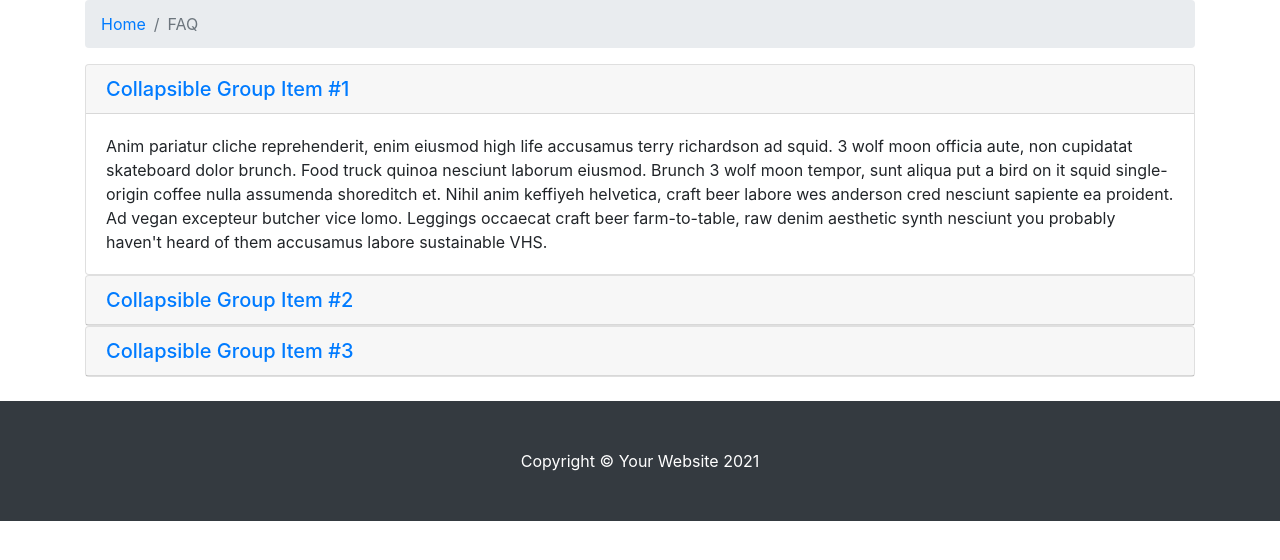
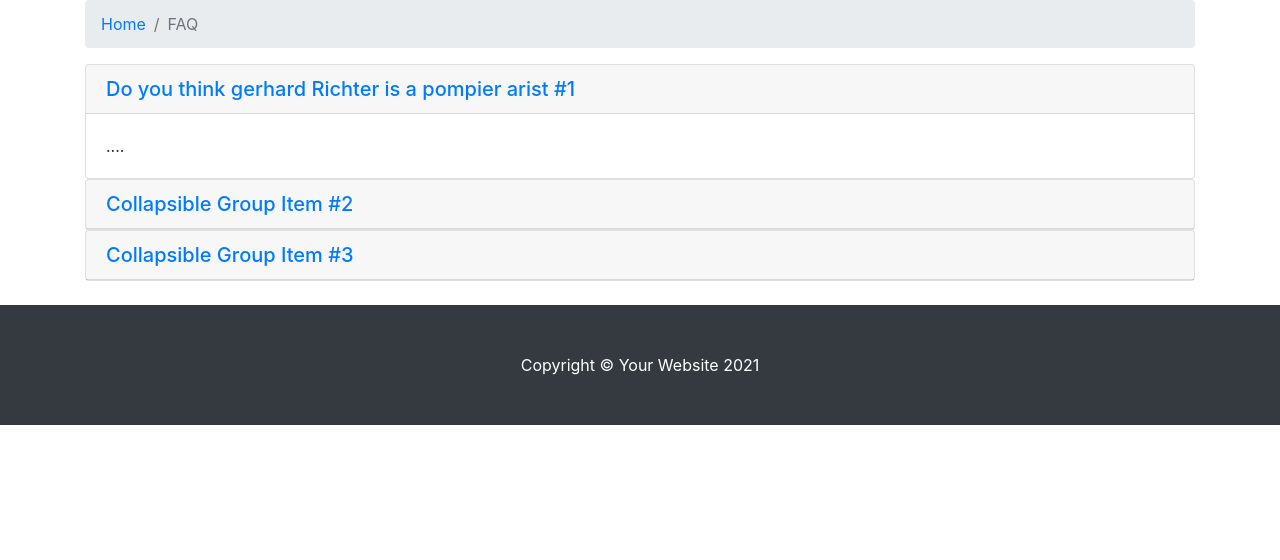
Before and after one commit to bankitomi26/kunstkammer, a website: page faq.html in a window 1280 px wide. Shown: the part 144-704 px from the top of the page. Drawn offline with Linux system fonts and the light colour scheme.

Commit message:
Update faq.html

```diff
--- a/faq.html
+++ b/faq.html
@@ -75,13 +75,13 @@
       <div class="card">
         <div class="card-header" role="tab" id="headingOne">
           <h5 class="mb-0">
-            <a data-toggle="collapse" data-parent="#accordion" href="#collapseOne" aria-expanded="true" aria-controls="collapseOne">Collapsible Group Item #1</a>
+            <a data-toggle="collapse" data-parent="#accordion" href="#collapseOne" aria-expanded="true" aria-controls="collapseOne">Do you think gerhard Richter is a pompier arist #1</a>
           </h5>
         </div>
 
         <div id="collapseOne" class="collapse show" role="tabpanel" aria-labelledby="headingOne">
           <div class="card-body">
-            Anim pariatur cliche reprehenderit, enim eiusmod high life accusamus terry richardson ad squid. 3 wolf moon officia aute, non cupidatat skateboard dolor brunch. Food truck quinoa nesciunt laborum eiusmod. Brunch 3 wolf moon tempor, sunt aliqua put a bird on it squid single-origin coffee nulla assumenda shoreditch et. Nihil anim keffiyeh helvetica, craft beer labore wes anderson cred nesciunt sapiente ea proident. Ad vegan excepteur butcher vice lomo. Leggings occaecat craft beer farm-to-table, raw denim aesthetic synth nesciunt you probably haven't heard of them accusamus labore sustainable VHS.
+            ....
           </div>
         </div>
       </div>
```
